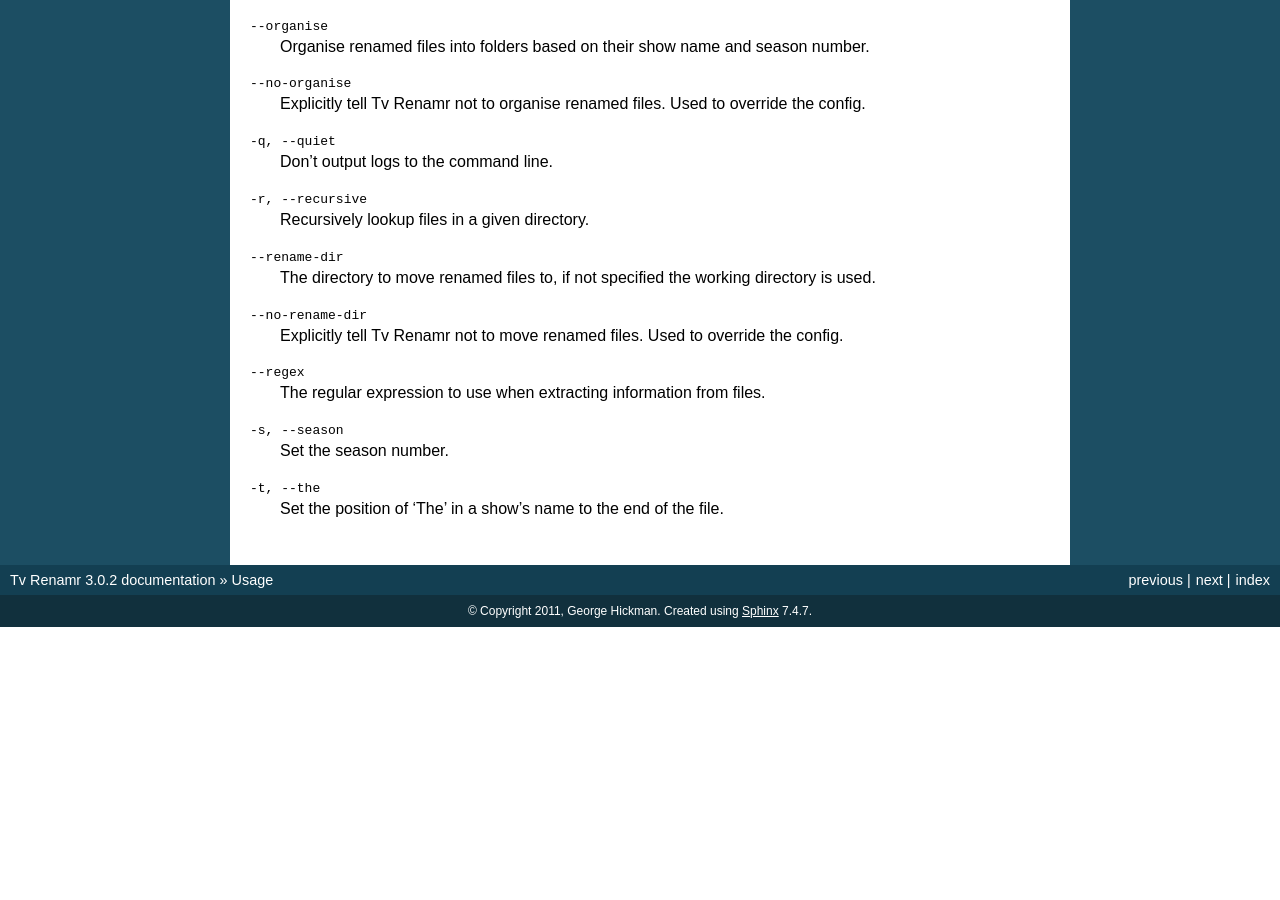
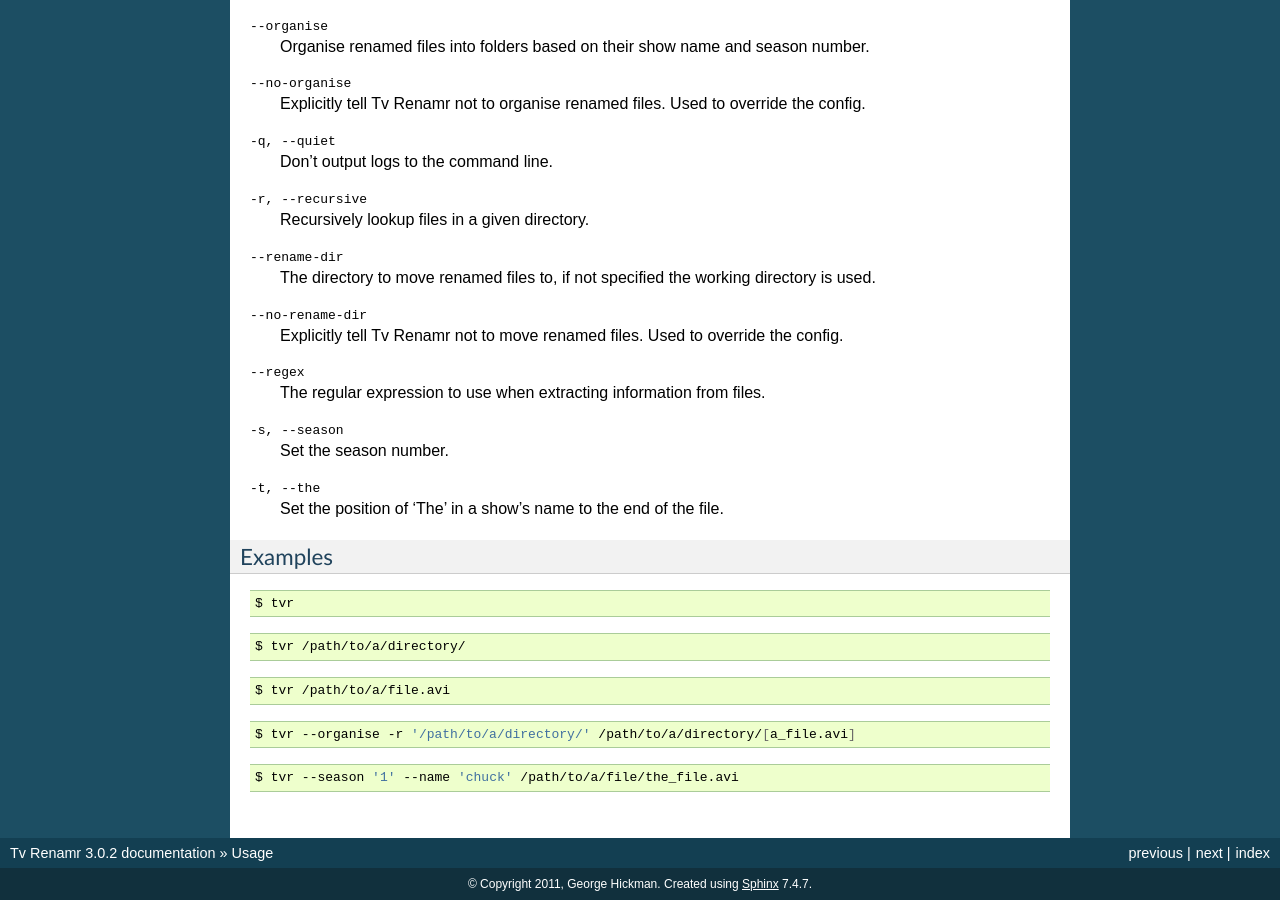
Before and after one commit to ghickman/tvrenamr, a Sphinx documentation site: the page built from tvrenamr/docs/usage.rst, in a window 1280 px wide and 900 px high, scrolled down 909 px. Built offline with Sphinx 7.4.7, drawn with Linux system fonts in a browser that asks for light colours; before the commit the page ends 1536 px from its top, so only the background shows below that.

Commit message:
Add some usage examples

```diff
--- a/tvrenamr/docs/usage.rst
+++ b/tvrenamr/docs/usage.rst
@@ -39,3 +39,26 @@
 --regex          The regular expression to use when extracting information from files.
 -s, --season     Set the season number.
 -t, --the        Set the position of 'The' in a show's name to the end of the file.
+
+Examples
+~~~~~~~~
+
+.. code-block:: bash
+
+    $ tvr
+
+.. code-block:: bash
+
+    $ tvr /path/to/a/directory/
+
+.. code-block:: bash
+
+    $ tvr /path/to/a/file.avi
+
+.. code-block:: bash
+
+    $ tvr --organise -r '/path/to/a/directory/' /path/to/a/directory/[a_file.avi]
+
+.. code-block:: bash
+
+    $ tvr --season '1' --name 'chuck' /path/to/a/file/the_file.avi
```
